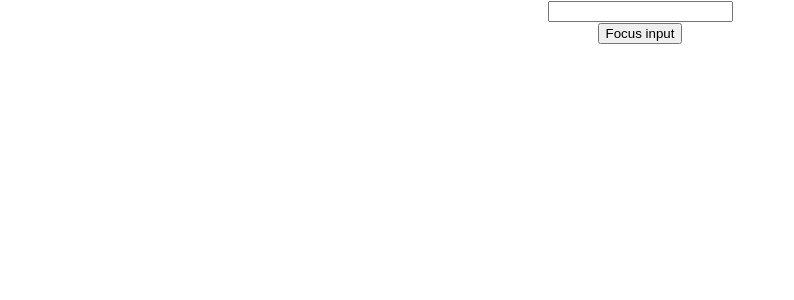
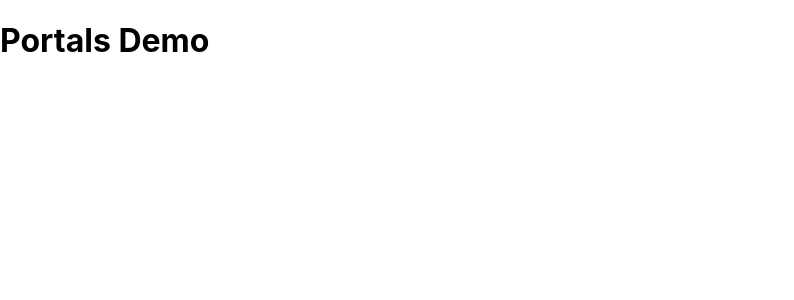
Before and after one commit to Sahil1109/Demo1, a React (Create React App) app: page / in a window 1280 px wide. Shown: the top 300 px of the page, without its empty margins (0-794 px from the left). Built offline with nearby package versions, Linux system fonts and the light colour scheme.

Commit message:
Commit after Portals

```diff
--- a/public/index.html
+++ b/public/index.html
@@ -29,6 +29,7 @@
   <body>
     <noscript>You need to enable JavaScript to run this app.</noscript>
     <div id="root"></div>
+    <div id="portal-root"></div>
     <!--
       This HTML file is a template.
       If you open it directly in the browser, you will see an empty page.
--- a/src/App.js
+++ b/src/App.js
@@ -1,14 +1,11 @@
 import React from 'react';
 import './App.css';
-
-import RefsDemo from './components/RefsDemo';
-import FocusInput from './components/FocusInput';
-import FRParentInput from './components/FRParentInput';
+import PortalsDemo from './components/PortalsDemo';
 
 function App() {
   return (
     <div className="App">
-      <FRParentInput/>
+      <PortalsDemo/>
     </div>
   );
 }
--- /dev/null
+++ b/src/components/PortalsDemo.js
@@ -0,0 +1,11 @@
+import React from 'react'
+import ReactDOM from 'react-dom'
+
+function PortalsDemo() {
+    return ReactDOM.createPortal(
+        <h1>Portals Demo</h1>,
+        document.getElementById('portal-root')
+    )
+}
+
+export default PortalsDemo
```
